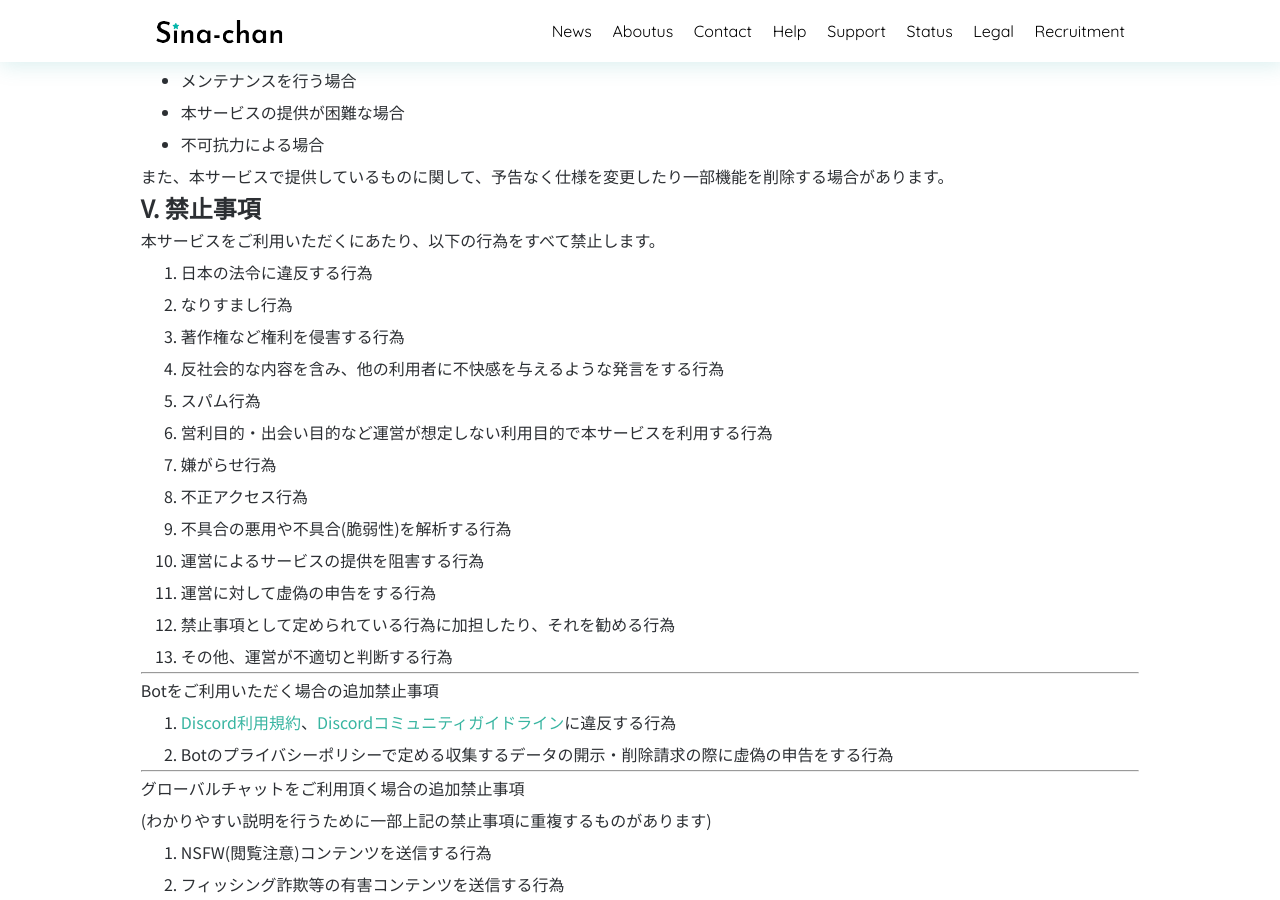
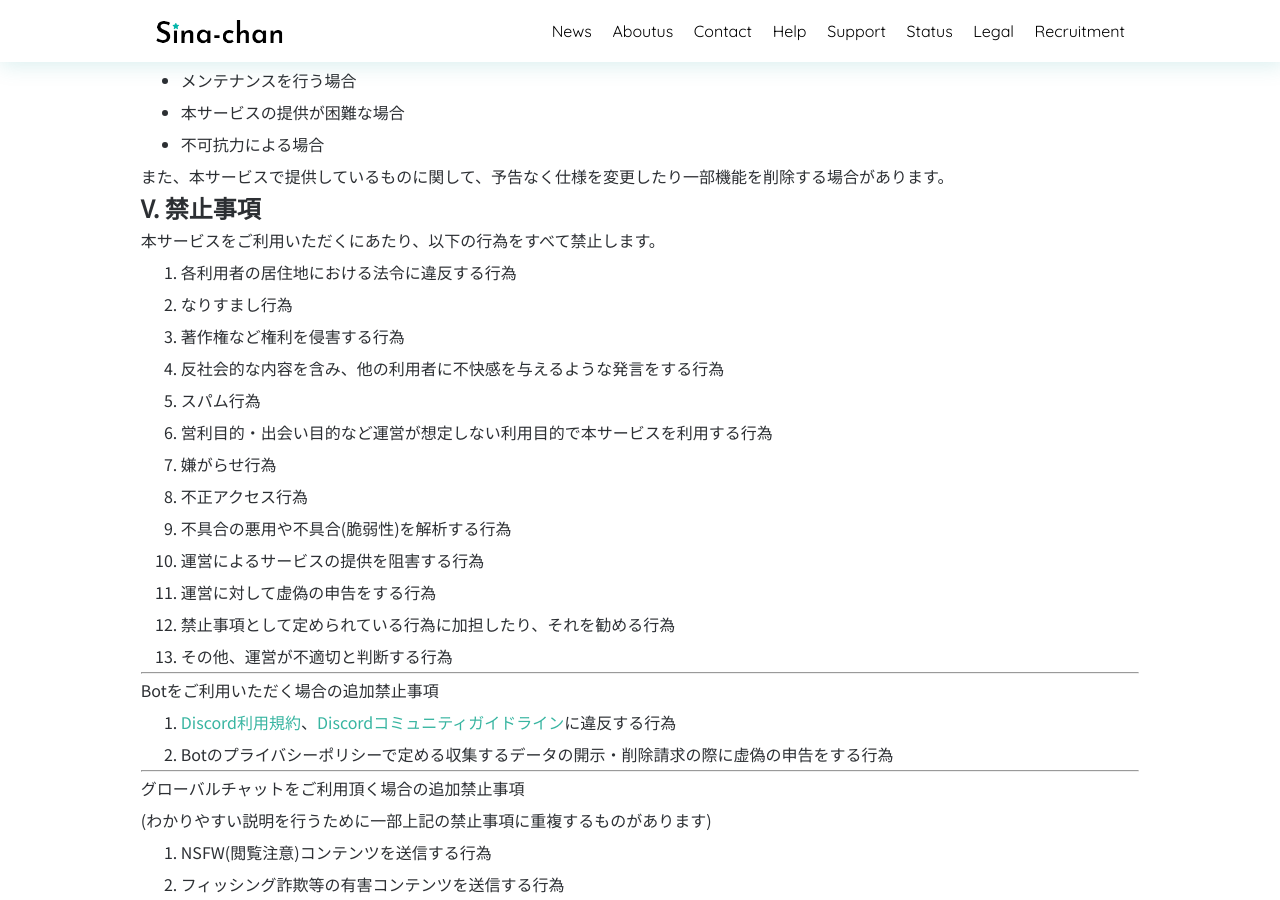
Before and after one commit to SinaKitagami/sinakitagami.github.io, a Jekyll site: the page built from _posts/legal/2023-10-04-use-guideline.md, in a window 1280 px wide and 900 px high, scrolled down 910 px. Built offline with Jekyll 4.4.1, drawn with Linux system fonts in a browser that asks for light colours; nearby versions of some CDN libraries; a script that is not in the unit is left out.

Commit message:
Update 2023-10-04-use-guideline.md

```diff
--- a/_posts/legal/2023-10-04-use-guideline.md
+++ b/_posts/legal/2023-10-04-use-guideline.md
@@ -47,7 +47,7 @@ categories:
 
 本サービスをご利用いただくにあたり、以下の行為をすべて禁止します。
 
-1. 日本の法令に違反する行為
+1. 各利用者の居住地における法令に違反する行為
 2. なりすまし行為
 3. 著作権など権利を侵害する行為
 4. 反社会的な内容を含み、他の利用者に不快感を与えるような発言をする行為
```
